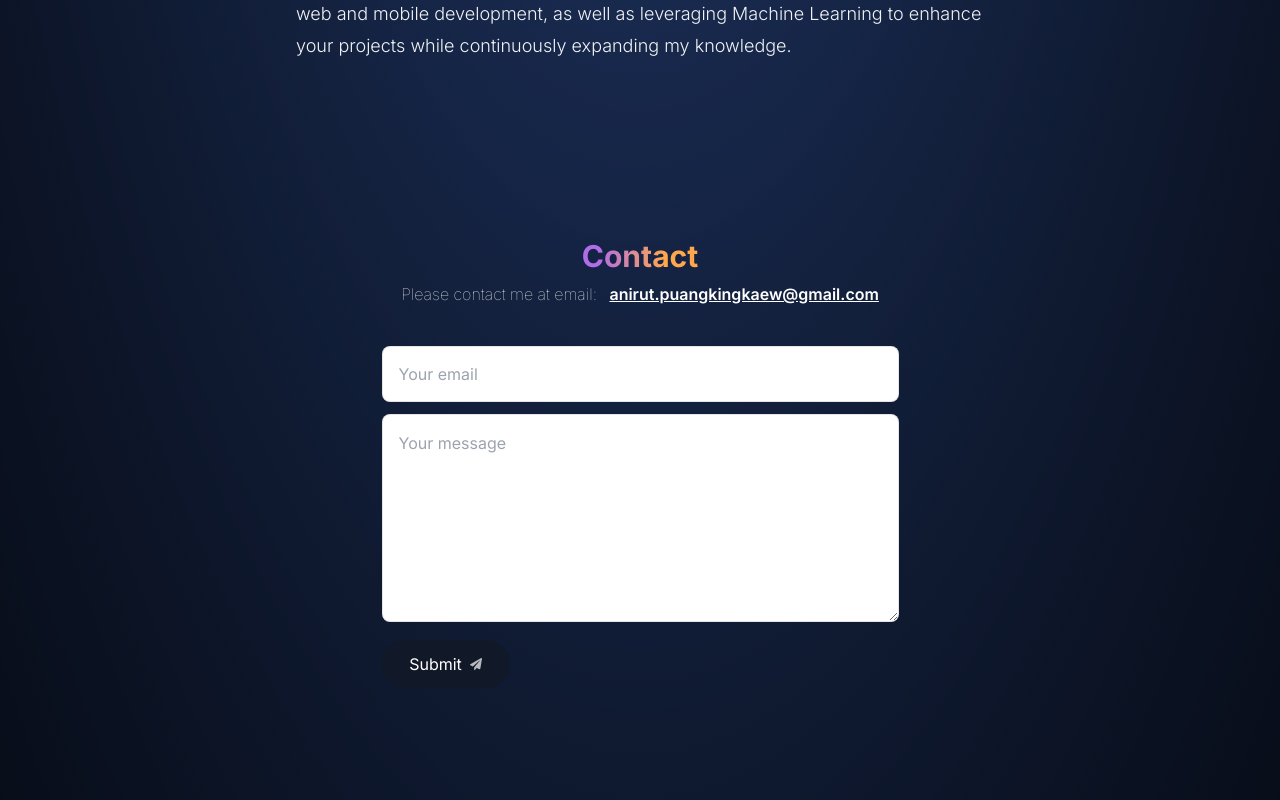
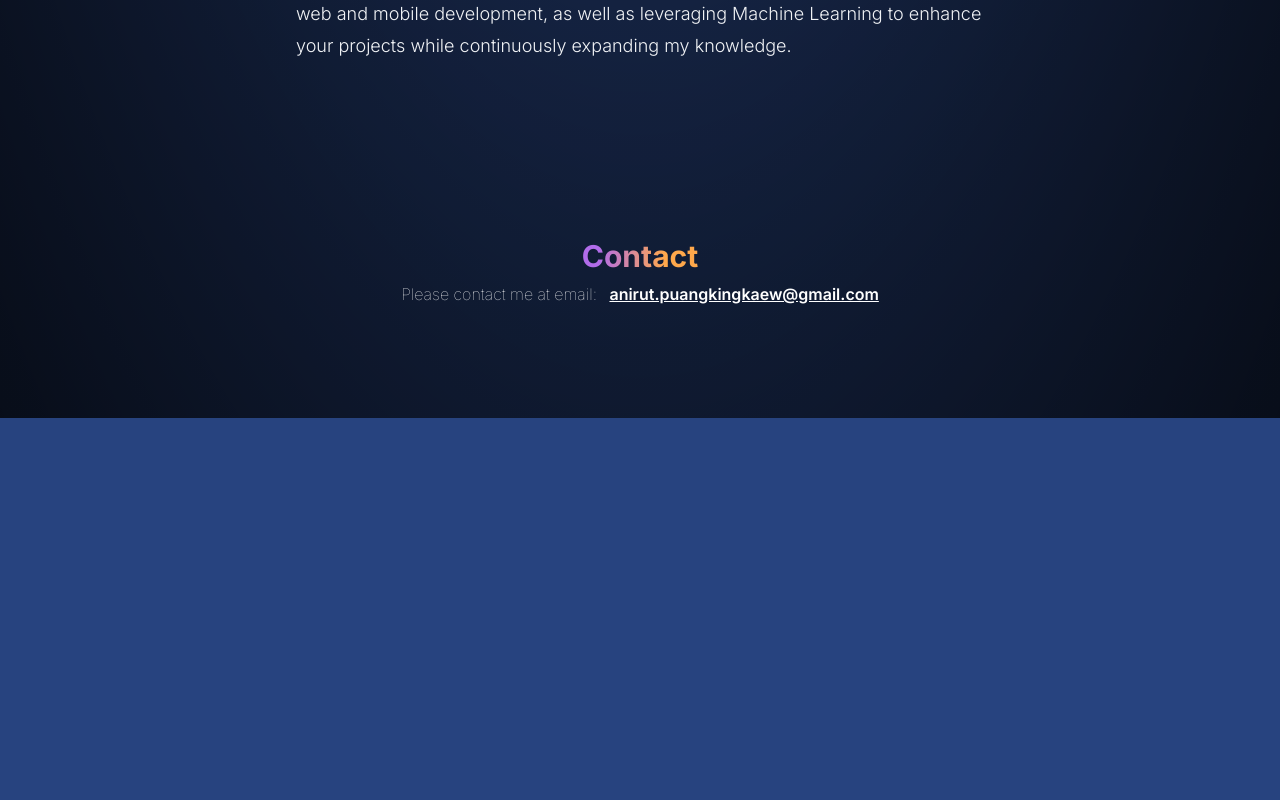
Before and after one commit to aoddy10/portfolio, a Next.js app: page / in a window 1280 px wide. Shown: the part 2846-3646 px from the top of the page. After the commit the page ends 3264 px from the top, so only its background shows below. Built offline with nearby package versions, Linux system fonts and the light colour scheme; no server answers.

Commit message:
hide contact form.

```diff
--- a/src/components/contact.tsx
+++ b/src/components/contact.tsx
@@ -51,7 +51,7 @@ function Contact() {
                 or through the contact form below. */}
       </p>
 
-      <form
+      {/* <form
         action={async (formData) => {
           const { data, error } = await sendEmail(formData);
 
@@ -92,7 +92,7 @@ function Contact() {
         />
 
         <SubmitBtn />
-      </form>
+      </form> */}
     </motion.section>
   );
 }
```
